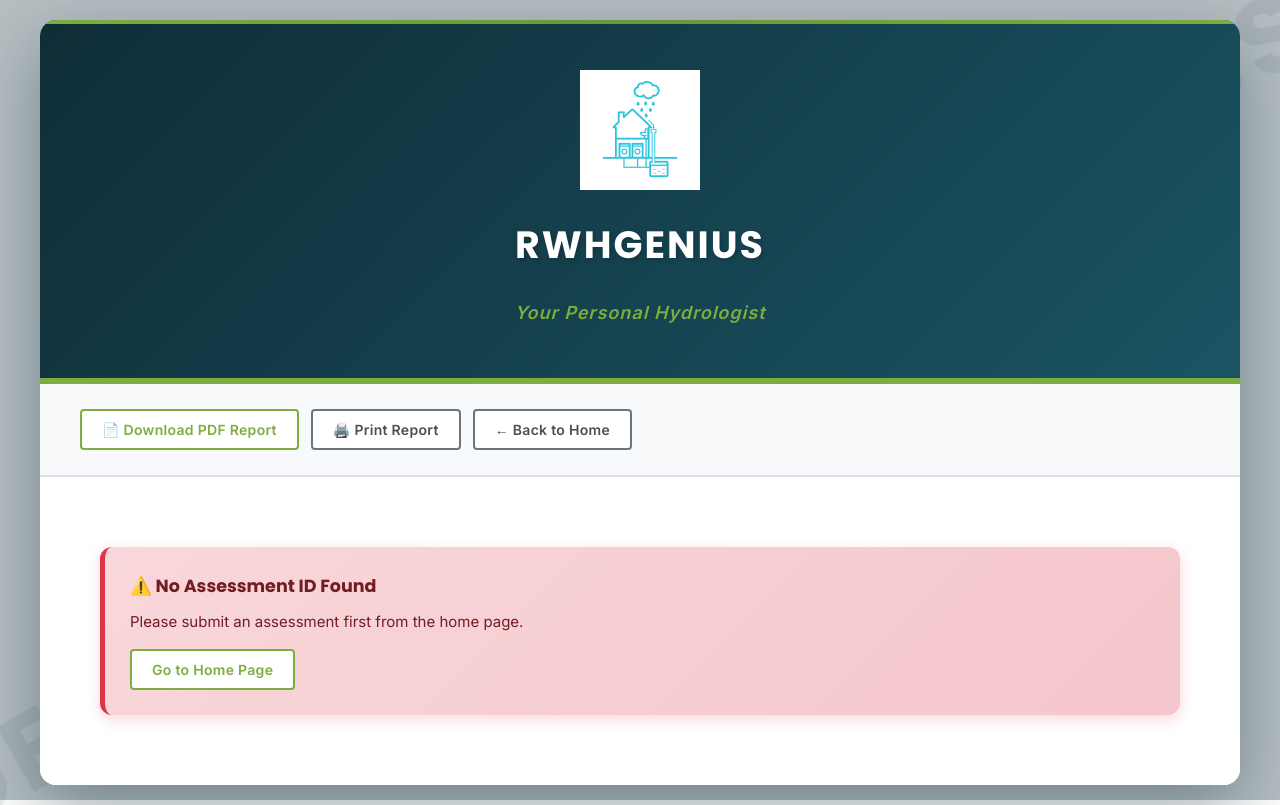
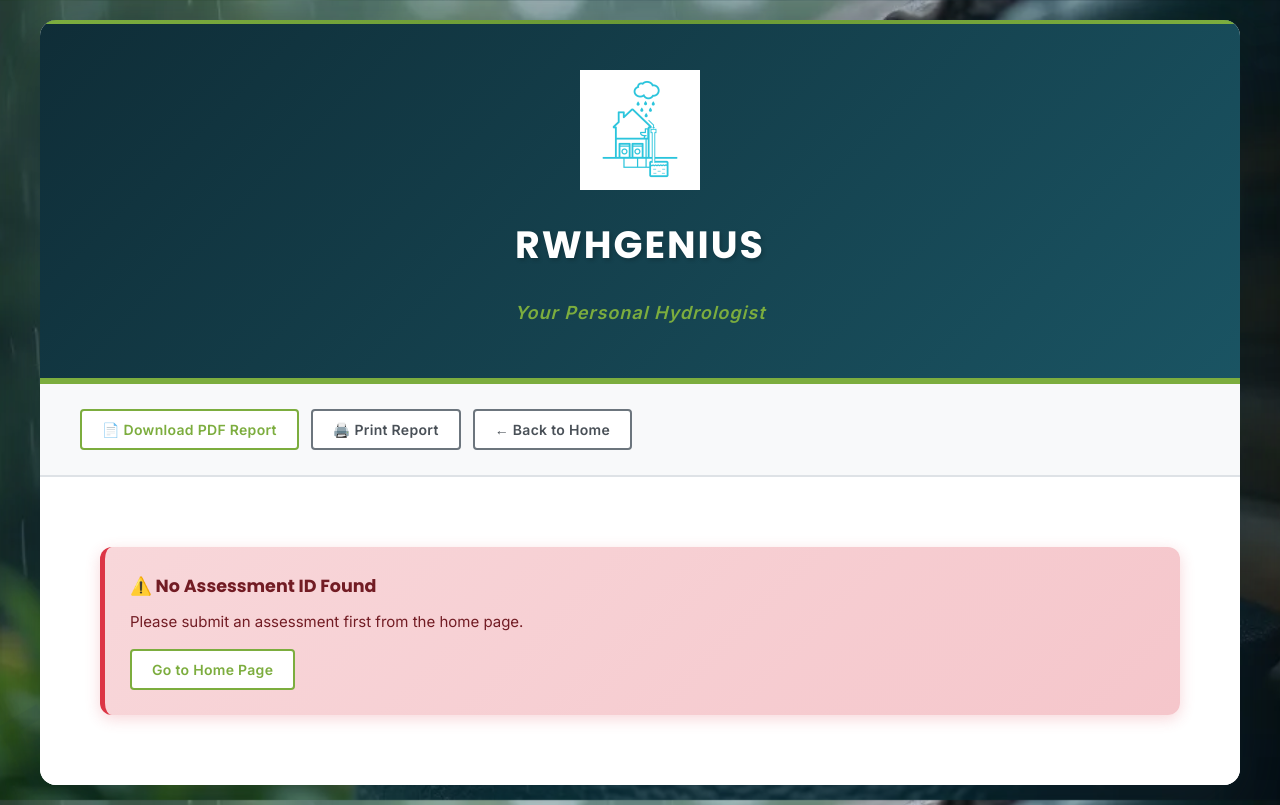
Before and after one commit to diyakohli02/sihhh124, a website: page RWHGenius-main/report.html in a window 1280 px wide. Drawn offline with nearby package versions, Linux system fonts and the light colour scheme.

Commit message:
Update report.html

```diff
--- a/RWHGenius-main/report.html
+++ b/RWHGenius-main/report.html
@@ -19,7 +19,7 @@
 
         body {
             font-family: 'Inter', 'Arial', sans-serif;
-            background: url('./background.webp') no-repeat center center fixed;
+            background: url('./rain-water-harvesting-image.webp') no-repeat center center fixed;
             background-size: cover;
             min-height: 100vh;
             padding: 20px;
```
